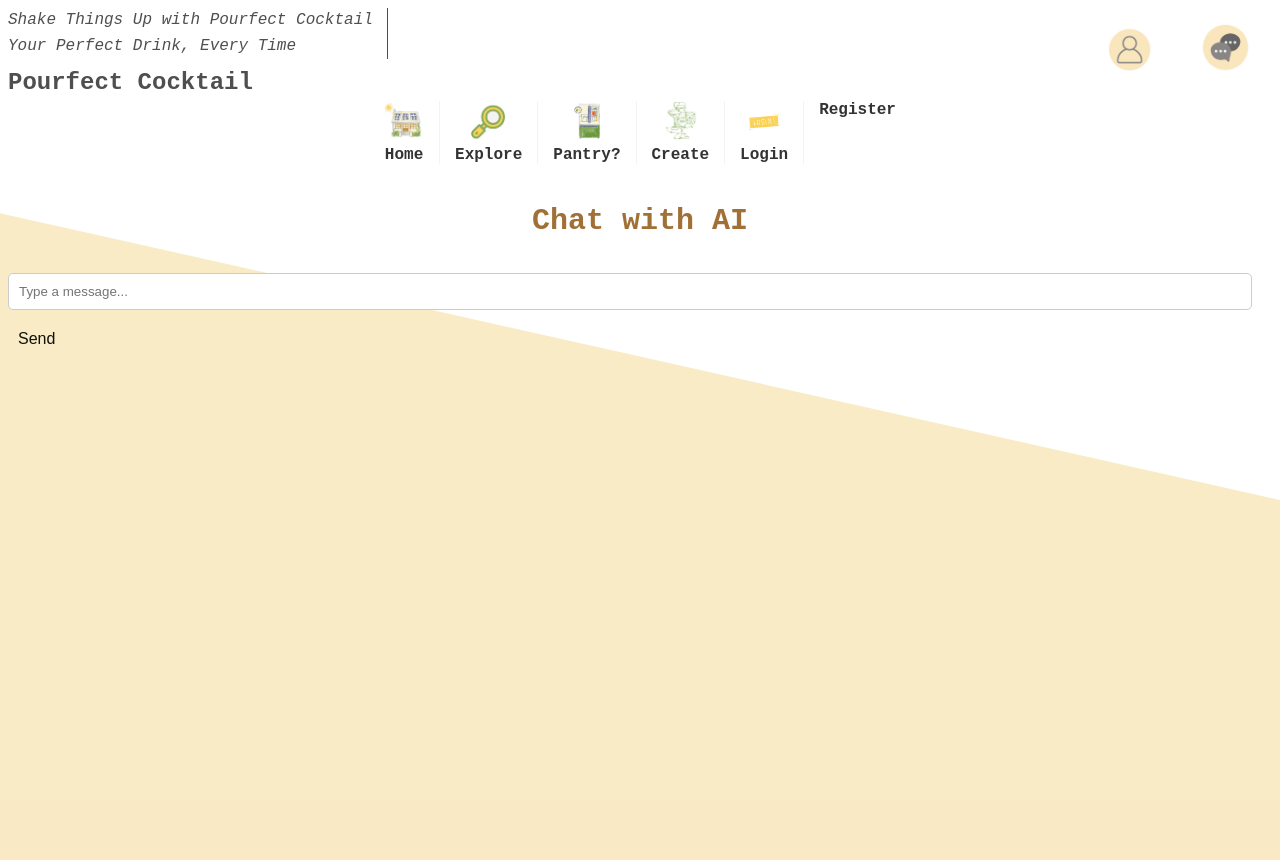
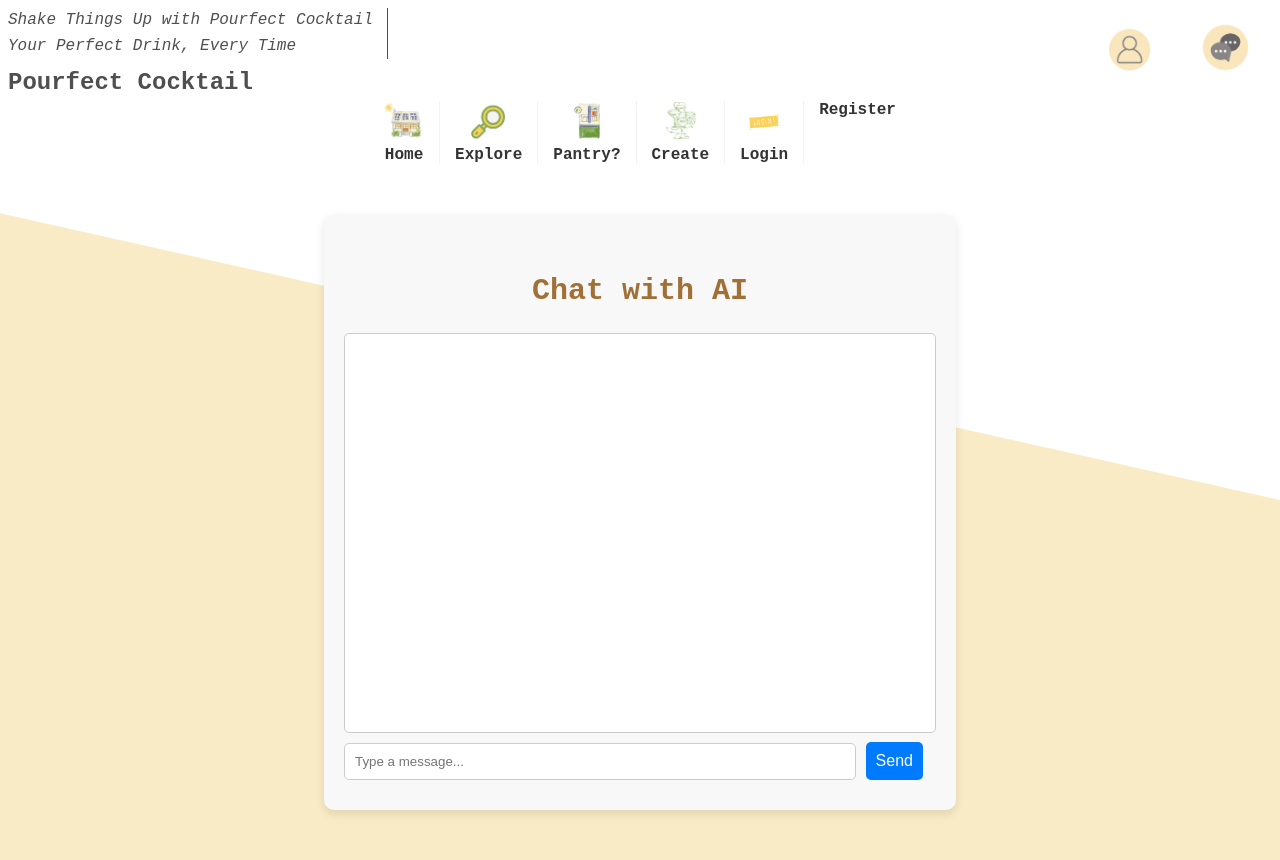
Before and after one commit to cs-ucc-ie/Team-15, a Flask app: page /chat.html in a window 1280 px wide. Before the commit the page ends 500 px from the top, so only its background shows below. Run offline with Flask 3, Linux system fonts and the light colour scheme.

Commit message:
improve chat.html

```diff
--- a/templates/chat.html
+++ b/templates/chat.html
@@ -5,37 +5,85 @@
     <meta name="viewport" content="width=device-width, initial-scale=1.0">
     <title>AI Chatbox</title>
     <link rel="stylesheet" href="{{ url_for('static', filename='styles.css') }}">
+    <style>
+        .chat-container {
+            width: 50%;
+            margin: 50px auto;
+            padding: 20px;
+            border-radius: 10px;
+            background: #f8f8f8;
+            box-shadow: 0px 4px 10px rgba(0, 0, 0, 0.1);
+        }
+
+        #chatbox {
+            height: 400px;
+            overflow-y: auto;
+            border: 1px solid #ccc;
+            padding: 15px;
+            background: white;
+            border-radius: 5px;
+        }
+
+        .chat-message {
+            padding: 10px;
+            border-radius: 8px;
+            margin: 5px 0;
+            max-width: 80%;
+        }
+
+        .user-message {
+            background: #d1e7ff;
+            text-align: right;
+            align-self: flex-end;
+        }
+
+        .ai-message {
+            background: #e2e2e2;
+            text-align: left;
+        }
+
+        #user-input {
+            width: calc(100% - 80px);
+            padding: 10px;
+            border-radius: 5px;
+            border: 1px solid #ccc;
+        }
+
+        button {
+            padding: 10px;
+            border: none;
+            background: #007bff;
+            color: white;
+            cursor: pointer;
+            border-radius: 5px;
+        }
+    </style>
 </head>
 <body>
     {% include 'navbar.html' %}
 
     <div class="chat-container">
         <h2>Chat with AI</h2>
-        <div id="chatbox">
-            <div id="chat-messages"></div>
+        <div id="chatbox"></div>
+        <div>
             <input type="text" id="user-input" placeholder="Type a message...">
             <button onclick="sendMessage()">Send</button>
         </div>
     </div>
 
     <script>
-        async function sendMessage() {
-            let userInput = document.getElementById("user-input").value;
+        function sendMessage() {
+            let userInput = document.getElementById("user-input").value.trim();
             if (!userInput) return;
 
-            let chatMessages = document.getElementById("chat-messages");
-            chatMessages.innerHTML += `<div class='user-message'>${userInput}</div>`;
-
+            let chatbox = document.getElementById("chatbox");
+            chatbox.innerHTML += `<div class='chat-message user-message'>${userInput}</div>`;
             document.getElementById("user-input").value = "";
 
-            let response = await fetch("/chat", {
-                method: "POST",
-                headers: { "Content-Type": "application/json" },
-                body: JSON.stringify({ message: userInput })
-            });
-
-            let data = await response.json();
-            chatMessages.innerHTML += `<div class='ai-message'>${data.response}</div>`;
+            setTimeout(() => {
+                chatbox.innerHTML += `<div class='chat-message ai-message'>Thinking...</div>`;
+                chatbox.scrollTop = chatbox.scrollHeight;
+            }, 500);
         }
     </script>
 </body>
```
